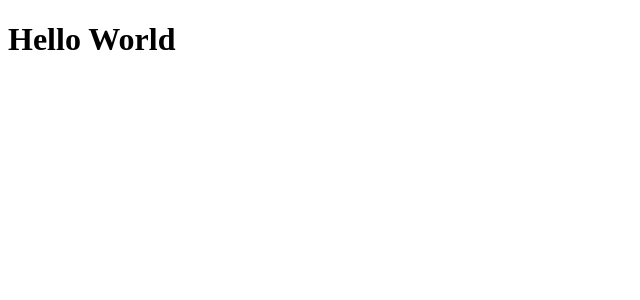
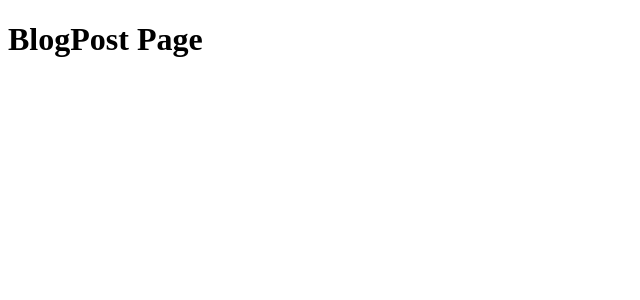
Before and after one commit to ChrisSyrnyk/blog-user-frontend, a React (Create React App) app: page /blog-post in a window 1280 px wide. Shown: the top 300 px of the page, without its empty margins (0-640 px from the left). Built offline with nearby package versions, Linux system fonts and the light colour scheme.

Commit message:
setup router

```diff
--- a/package.json
+++ b/package.json
@@ -1,5 +1,5 @@
 {
-  "name": "blog-user-frontend",
+  "name": "blog-user-frontend/home-feed",
   "version": "0.1.0",
   "private": true,
   "dependencies": {
--- a/src/App.js
+++ b/src/App.js
@@ -1,5 +1,5 @@
 //import styles from './styles.css'
-import { Link } from "react-router-dom";
+//import { Link } from "react-router-dom";
 
 function App() {
   return (
--- a/src/index.js
+++ b/src/index.js
@@ -1,15 +1,11 @@
 import React from 'react';
 import ReactDOM from 'react-dom/client';
-import App from './App';
+import RouteSwitch from './RouteSwitch';
 
 
 const root = ReactDOM.createRoot(document.getElementById('root'));
 root.render(
   <React.StrictMode>
-    <App />
+    <RouteSwitch />
   </React.StrictMode>
 );
-
-// If you want to start measuring performance in your app, pass a function
-// to log results (for example: reportWebVitals(console.log))
-// or send to an analytics endpoint. Learn more: https://bit.ly/CRA-vitals
```
